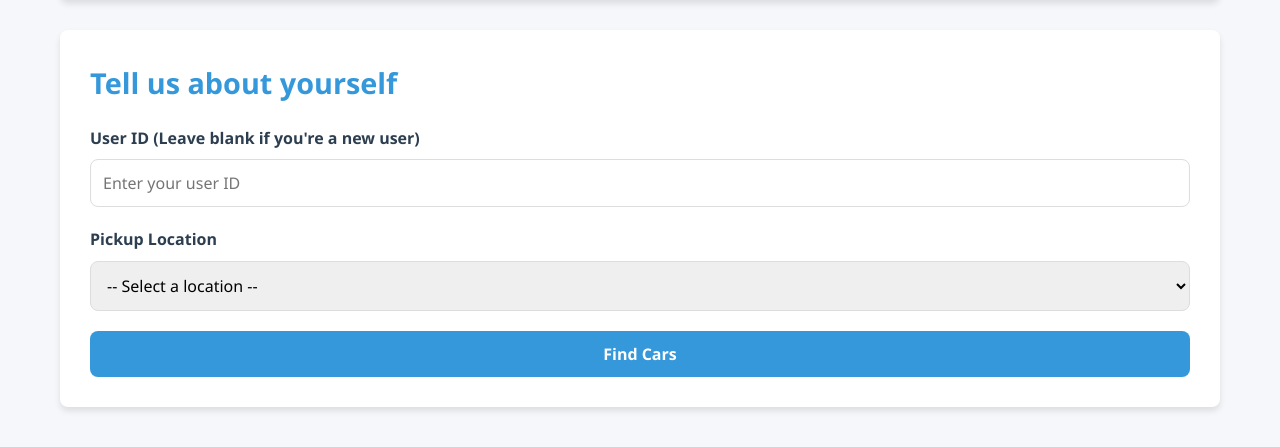
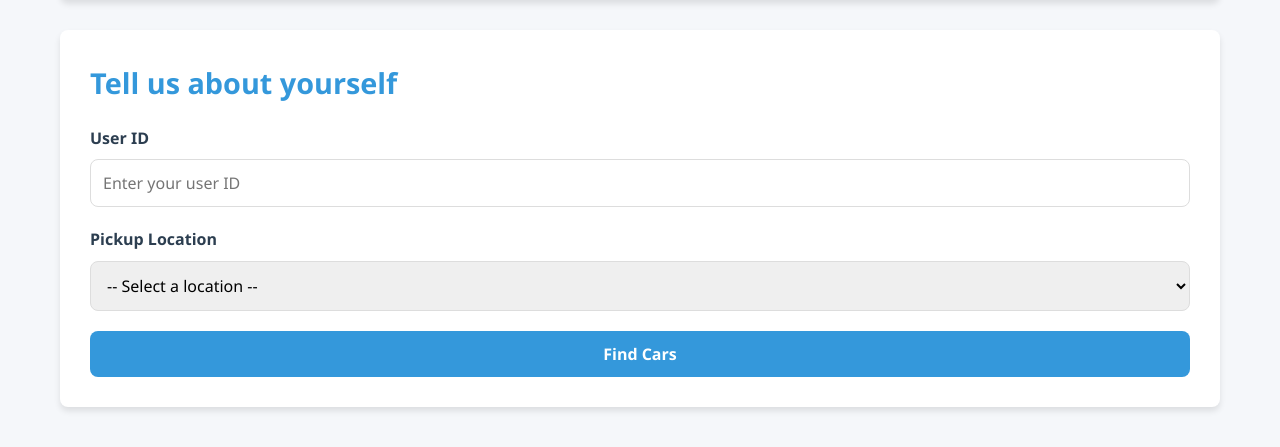
Before and after one commit to HetviPatel-2002/recomm_car, a Flask app: page / in a window 1280 px wide. Shown: the part 165-612 px from the top of the page. Run offline with Flask 3, Linux system fonts and the light colour scheme; data that the repository does not hold is empty.

Commit message:
Updated the index.html

```diff
--- a/templates/index.html
+++ b/templates/index.html
@@ -274,7 +274,7 @@
                 <h2>Tell us about yourself</h2>
                 <form id="userForm">
                     <div class="form-group">
-                        <label for="userId">User ID (Leave blank if you're a new user)</label>
+                        <label for="userId">User ID</label>
                         <input type="text" id="userId" name="userId" placeholder="Enter your user ID">
                     </div>
                     <div class="form-group">
```
